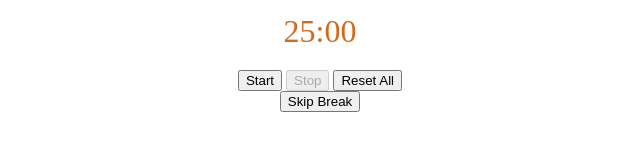
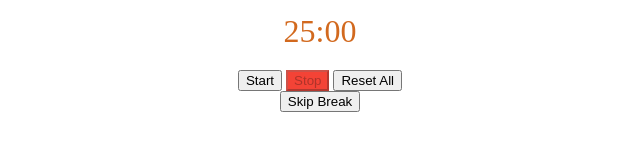
Before and after one commit to Synxdicate/IDWTLG, a plain HTML site: page index.html in a window 1280 px wide. Shown: the part 229-380 px from the top of the page, without its empty margins (320-960 px from the left). Drawn offline with Linux system fonts and the light colour scheme.

Commit message:
change color stop button

```diff
--- a/index.html
+++ b/index.html
@@ -38,7 +38,7 @@
 
         <div class="buttons">
             <button id="startBtn" onclick="startTimer()">Start</button>
-            <button id="stopBtn" onclick="stopTimer()" disabled>Stop</button>
+            <button style="background-color:#f44336;" id="stopBtn" onclick="stopTimer()" disabled>Stop</button>
             <button id="resetBtn" onclick="resetTimer()">Reset All</button>
         </div>
 
```
